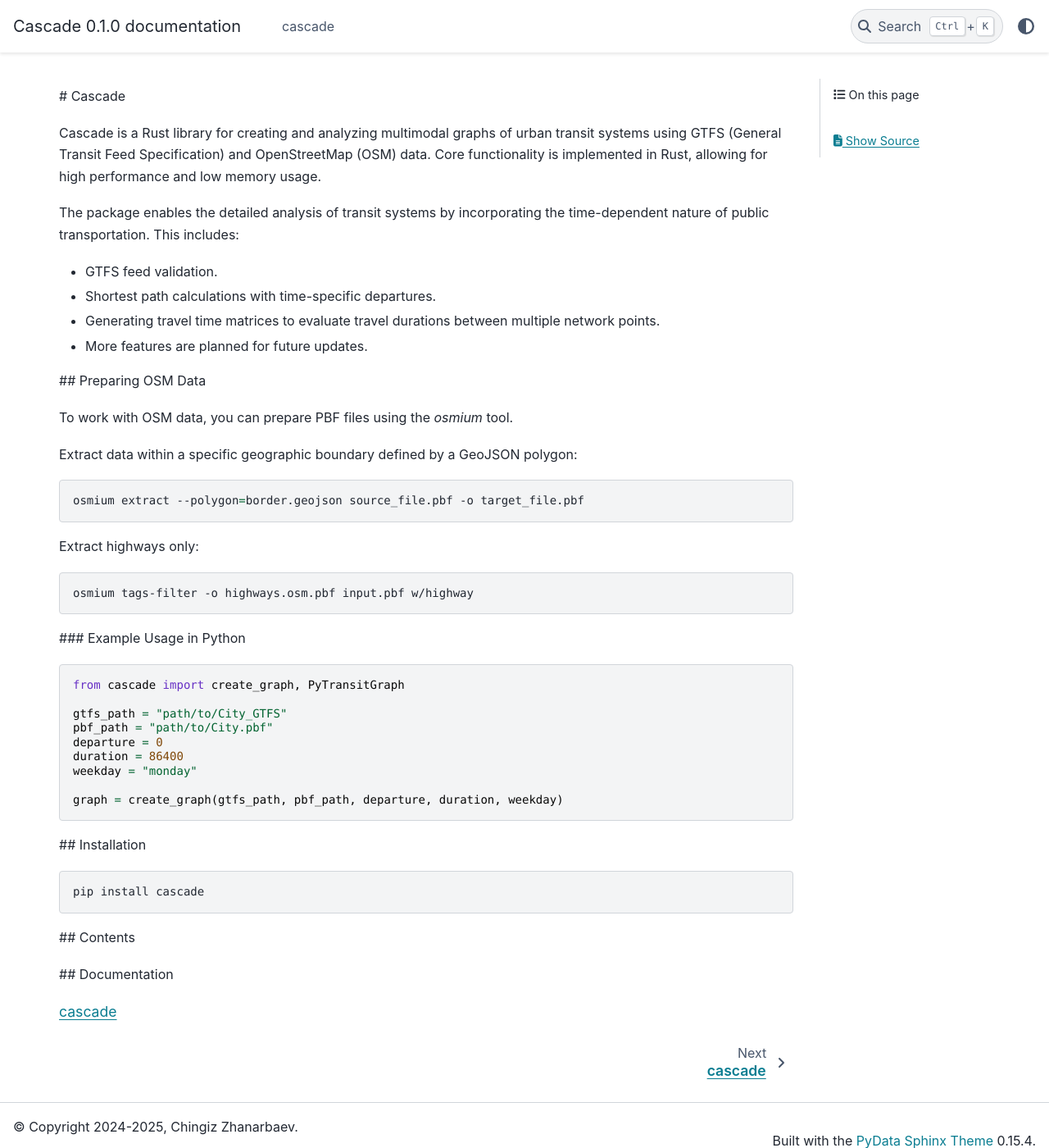
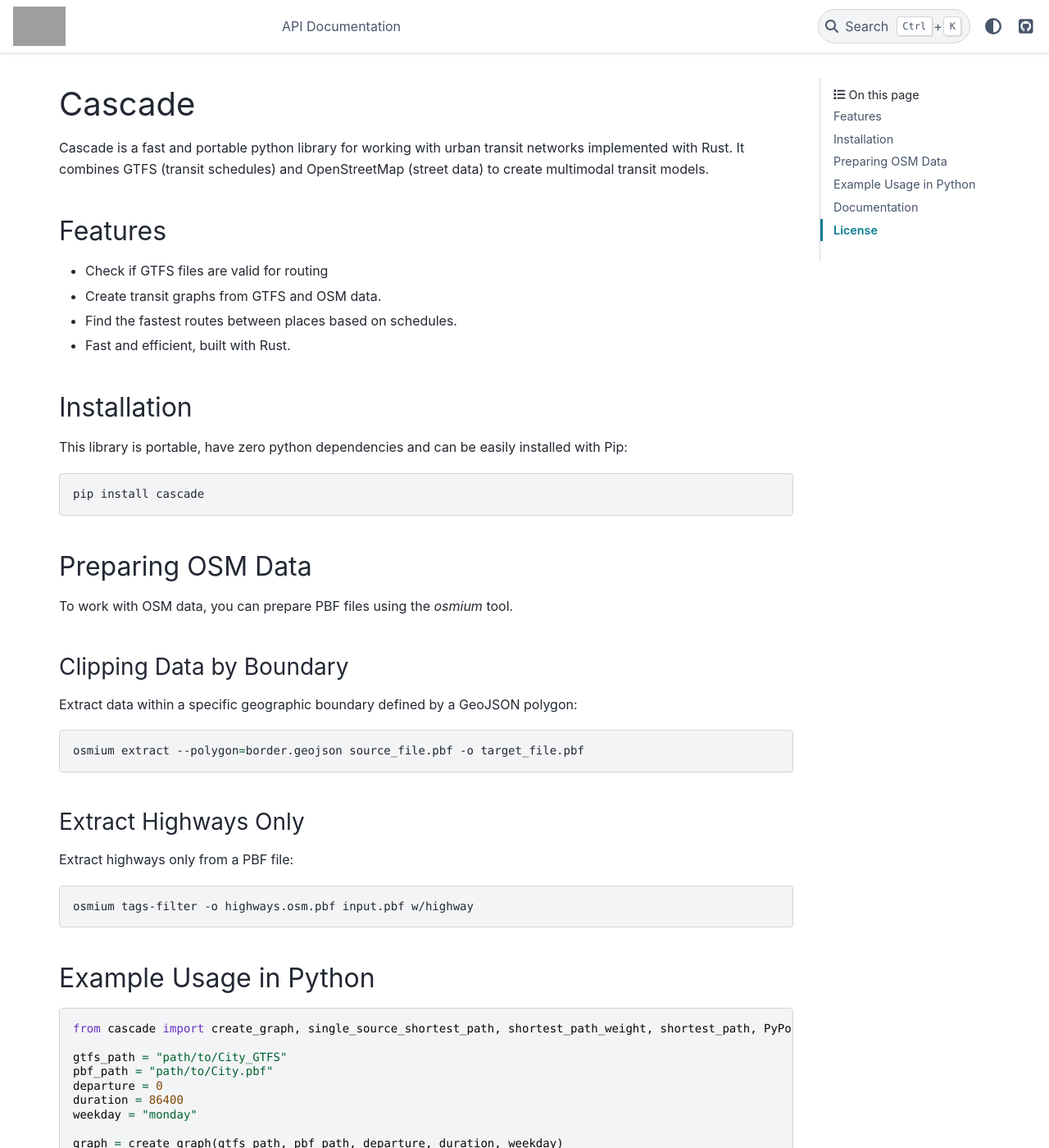
Before and after one commit to chingiztob/cascade, a Sphinx documentation site: the page built from docs/source/index.rst, in a window 1280 px wide and 1400 px high. Shown: the whole window at 82% size. Built offline with Sphinx 7.4.7 and the PyData theme 0.15.4, drawn with Linux system fonts in a browser that asks for light colours; pages that are not in the unit, such as notebooks, are missing from menus; some of the changed text lies outside the part shown; grey boxes are pictures that could not be loaded.

Commit message:
Modify docs

```diff
--- a/docs/source/conf.py
+++ b/docs/source/conf.py
@@ -23,6 +23,7 @@
 extensions = [
     "sphinx.ext.autodoc",
     "sphinx.ext.autosummary",
+    "sphinx_autodoc_typehints",
     "sphinx.ext.autosectionlabel",
     "sphinx.ext.napoleon",
     "sphinx.ext.viewcode",
@@ -32,7 +33,6 @@
 templates_path = ["_templates"]
 exclude_patterns = []
 nb_execution_mode = "off"
-autodoc_typehints = "description"
 autosummary_generate = True
 autosummary_imported_members = True
 
@@ -41,3 +41,13 @@
 
 html_theme = "pydata_sphinx_theme"
 html_static_path = ["_static"]
+
+html_theme_options = {
+    "github_url": "https://github.com/chingiztob/cascade",
+    "logo": {
+        "image_light": "_static/numpylogo.svg",
+        "image_dark": "_static/numpylogo_dark.svg",
+    },
+    "navigation_depth": 2,
+    "secondary_sidebar_items": ["page-toc", "edit-this-page"],
+}
--- a/docs/source/index.rst
+++ b/docs/source/index.rst
@@ -1,20 +1,34 @@
-# Cascade
+Cascade
+=======
 
-Cascade is a Rust library for creating and analyzing multimodal graphs
-of urban transit systems using GTFS (General Transit Feed Specification)
-and OpenStreetMap (OSM) data. Core functionality is implemented in Rust,
-allowing for high performance and low memory usage.
+Cascade is a fast and portable python library for working with urban transit networks implemented with Rust.
+It combines GTFS (transit schedules) and OpenStreetMap (street data) to create multimodal transit models.
 
-The package enables the detailed analysis of transit systems by incorporating the time-dependent nature of public transportation. This includes:
+Features
+--------
+- Check if GTFS files are valid for routing
+- Create transit graphs from GTFS and OSM data.
+- Find the fastest routes between places based on schedules.
+- Fast and efficient, built with Rust.
 
-- GTFS feed validation.
-- Shortest path calculations with time-specific departures.
-- Generating travel time matrices to evaluate travel durations between multiple network points.
-- More features are planned for future updates.
+Installation
+------------
 
-## Preparing OSM Data
+This library is portable, have zero python dependencies and
+can be easily installed with Pip:
+
+.. code-block:: bash
+
+   pip install cascade
+
+
+Preparing OSM Data
+------------------
 
 To work with OSM data, you can prepare PBF files using the `osmium` tool.
+
+Clipping Data by Boundary
+~~~~~~~~~~~~~~~~~~~~~~~~~
 
 Extract data within a specific geographic boundary defined by a GeoJSON polygon:
 
@@ -22,17 +36,21 @@
 
    osmium extract --polygon=border.geojson source_file.pbf -o target_file.pbf
 
-Extract highways only:
+Extract Highways Only
+~~~~~~~~~~~~~~~~~~~~~
+
+Extract highways only from a PBF file:
 
 .. code-block:: bash
 
    osmium tags-filter -o highways.osm.pbf input.pbf w/highway
 
-### Example Usage in Python
+Example Usage in Python
+-----------------------
 
 .. code-block:: python
 
-   from cascade import create_graph, PyTransitGraph
+   from cascade import create_graph, single_source_shortest_path, shortest_path_weight, shortest_path, PyPoint
 
    gtfs_path = "path/to/City_GTFS"
    pbf_path = "path/to/City.pbf"
@@ -42,22 +60,38 @@
 
    graph = create_graph(gtfs_path, pbf_path, departure, duration, weekday)
 
-## Installation
+   (source_x, source_y) = (59.851960, 30.221418)
+   (target_x, target_y) = (59.978989, 30.502047)
 
-.. code-block:: bash
+   print(
+       cascade.shortest_path_weight(
+           graph=graph,
+           dep_time=43200,
+           source_x=source_x,
+           source_y=source_y,
+           target_x=target_x,
+           target_y=target_y,
+       )
+   )
 
-   pip install cascade
-
-## Contents
+Documentation
+-------------
 
 .. toctree::
    :maxdepth: 2
    :caption: Contents:
 
-## Documentation
+   cascade.rst
 
 .. toctree::
    :maxdepth: 1
+   :caption: Demo
 
-   cascade.rst
    example_2.ipynb
+
+License
+-------
+
+Package is open source and licensed under the MIT OR Apache-2.0 license .
+OpenStreetMap's open data license requires that derivative works provide proper attribution.
+For more details, see the `OpenStreetMap copyright page <https://www.openstreetmap.org/copyright/>`_.
```
Also changed, not shown: docs/source/cascade.rst (+45 -4 lines), 2 other files.
